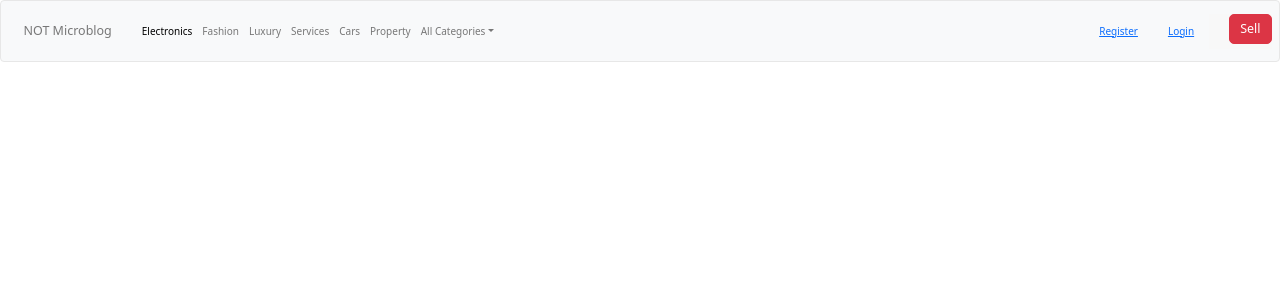
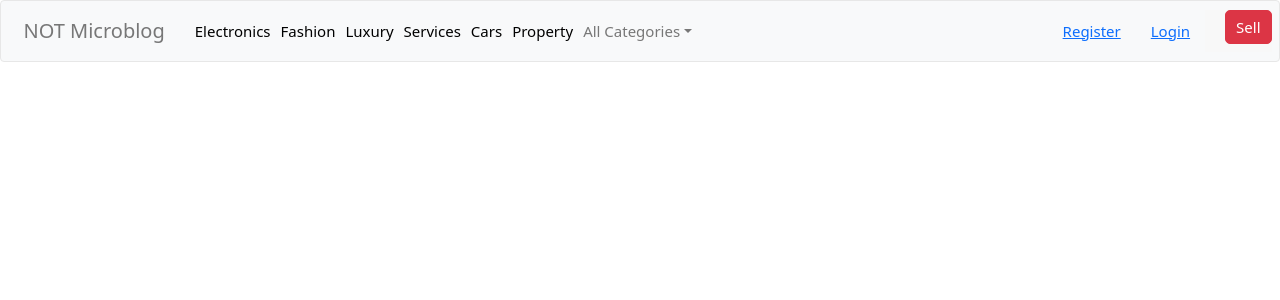
Before and after one commit to KwokHangMing/4115-Project-A02, a Flask app: page /cars in a window 1280 px wide. Shown: the top 300 px of the page. Run offline with Flask 3, Linux system fonts and the light colour scheme; some libraries are stand-ins or nearby versions.

```diff
--- a/app/templates/base.html.j2
+++ b/app/templates/base.html.j2
@@ -11,7 +11,7 @@
           rel="stylesheet"
           integrity="sha384-GLhlTQ8iRABdZLl6O3oVMWSktQOp6b7In1Zl3/Jr59b6EGGoI1aFkw7cmDA6j6gD"
           crossorigin="anonymous"/>
-    <nav class="navbar navbar-expand-lg navbar-light bg-light navbar-default">
+    <nav class="navbar navbar-expand-lg navbar-light bg-light navbar-default fs-4">
         <div class="container-fluid">
             {# <div class="navbar-header navbar-fixed-top"> #}
             {# <a class="navbar-brand" href="{{ url_for('index') }}">NOT Microblog</a> #}
@@ -20,27 +20,25 @@
             <div class="collapse navbar-collapse" id="bs-example-navbar-collapse-1">
                 <ul class="nav navbar-nav">
                     <li class="nav">
-                    <a class="navbar-brand" href="{{ url_for('index') }}">NOT Microblog</a>
+                    <a class="navbar-brand fs-2" href="{{ url_for('index') }}">NOT Microblog</a>
                     </li>
                     <li class="nav-item dropdown">
-                        <a class="nav-link active"
-                           aria-current="page"
-                           href="{{ url_for('electronics') }}">{{ _('Electronics') }}</a>
+                        <a class="nav-link active" aria-current="page" href="{{ url_for('electronics') }}">{{ _('Electronics') }}</a>
                     </li>
                     <li class="nav-item dropdown">
-                        <a class="nav-link" href="{{ url_for('fashion') }}">{{ _('Fashion') }}</a>
+                        <a class="nav-link active" aria-current="page" href="{{ url_for('fashion') }}">{{ _('Fashion') }}</a>
                     </li>
                     <li class="nav-item">
-                        <a class="nav-link" href="{{ url_for('luxury') }}">{{ _('Luxury') }}</a>
+                        <a class="nav-link active" aria-current="page" href="{{ url_for('luxury') }}">{{ _('Luxury') }}</a>
                     </li>
                     <li class="nav-item">
-                        <a class="nav-link" href="{{ url_for('services') }}">{{ _('Services') }}</a>
+                        <a class="nav-link active" aria-current="page" href="{{ url_for('services') }}">{{ _('Services') }}</a>
                     </li>
                     <li class="nav-item">
-                        <a class="nav-link" href="{{ url_for('cars') }}">{{ _('Cars') }}</a>
+                        <a class="nav-link active" aria-current="page" href="{{ url_for('cars') }}">{{ _('Cars') }}</a>
                     </li>
                     <li class="nav-item">
-                        <a class="nav-link" href="{{ url_for('property') }}">{{ _('Property') }}</a>
+                        <a class="nav-link active" aria-current="page" href="{{ url_for('property') }}">{{ _('Property') }}</a>
                     </li>
                     <li class="nav-item dropdown">
                         <a class="nav-link dropdown-toggle"
@@ -51,7 +49,7 @@
                     </li>
                 </ul>
             </div>
-            <ul class="nav justify-content-end">
+            <ul class="nav justify-content-end fs-4">
                 {% if current_user.is_anonymous %}
                     <li class="nav-item">
                         <a href="{{ url_for('register') }}">{{ _('Register') }}</a>
@@ -68,23 +66,21 @@
                            role="button"
                            aria-haspopup="true"
                            aria-expanded="false">{{ _('Hi, %(username)s!', username=current_user.username) }}</a>
-                        <div class="dropdown-menu">
-                            <ul>
-                                <a class="dropdown-item"
-                                   type="button"
-                                   href="{{ url_for('user', username=current_user.username) }}">Profile</a>
-                            </ul>
-                            <ul>
-                                <a class="dropdown-item" type="button" href="#">Settings</a>
-                            </ul>
-                            <ul>
-                                <a class="dropdown_item" type="button" href="{{ url_for('logout') }}">Logout</a>
-                            </ul>
-                        </div>
+                        <ul class="dropdown-menu fs-4">
+                            <li>
+                                <a class="dropdown-item"  href="{{ url_for('user', username=current_user.username) }}">Profile</a>
+                            </li>
+                            <li>
+                                <a class="dropdown-item"  href="{{ url_for('edit_profile') }}">Settings</a>
+                            </li>
+                            <li>
+                                <a class="dropdown-item"  href="{{ url_for('logout') }}">Logout</a>
+                            </li>
+                        </ul>
                     </li>
                 {% endif %}
                 <ul class="navbar-default">
-                    <a class="btn btn-danger btn-lg"
+                    <a class="btn btn-danger btn-lg fs-4"
                        href="{{ url_for('sell') }}"
                        role="button">Sell</a>
                 </ul>
--- /dev/null
+++ b/app/templates/sell.html.j2
@@ -0,0 +1,5 @@
+{% extends "base.html.j2" %}
+{% import 'bootstrap/wtf.html' as wtf %}
+{% block app_content %}
+<img src="..." class="img-fluid" alt="...">
+{% endblock %}
```
Also changed, not shown: app/models.py (+22 -0 lines), app/templates/index.html.j2 (+6 -3 lines).
